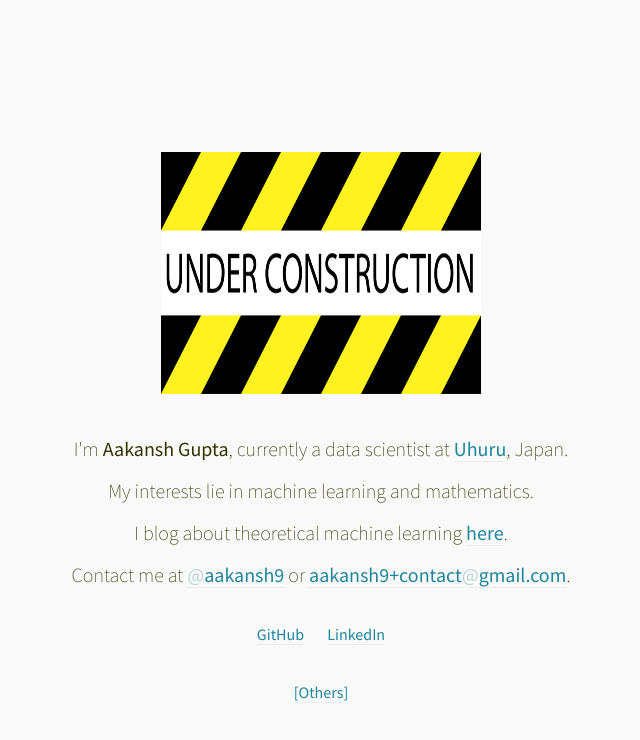
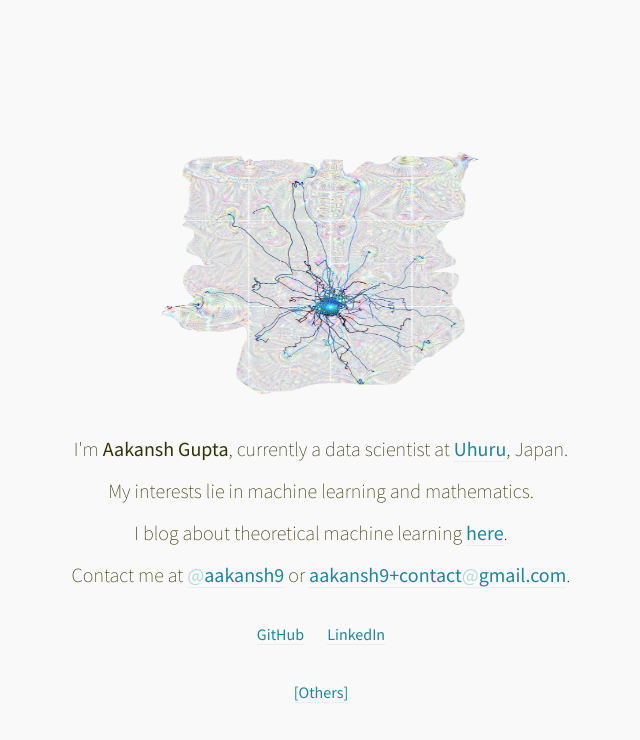
Before and after one commit to aakansh9/aakansh9.github.io, a Jekyll site: the page built from index.html, in a window 1280 px wide. Shown: the top 740 px of the page, without its empty margins (319-959 px from the left). Built offline with Jekyll 4.4.1, drawn with Linux system fonts in a browser that asks for light colours.

Commit message:
dp change

```diff
--- a/index.html
+++ b/index.html
@@ -17,7 +17,7 @@
     <div class="outer-container">
       <div class="inner-container">
 
-        <img src="/images/dp.jpg" alt="" class="the-pug">
+        <img src="/images/dp.png" alt="" class="the-pug">
 
         <p>I'm <b>Aakansh Gupta</b>, currently a data scientist at <a href="http://uhuru.co.jp/">Uhuru</a>, Japan.</p>
 
```
